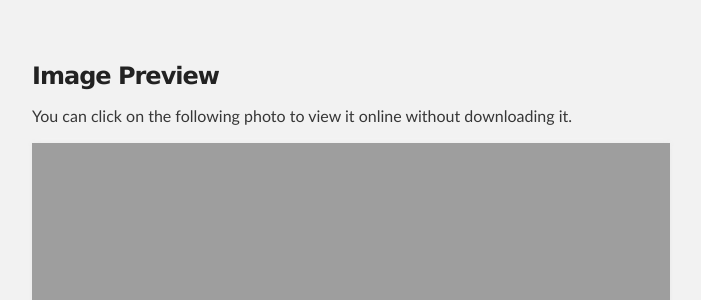
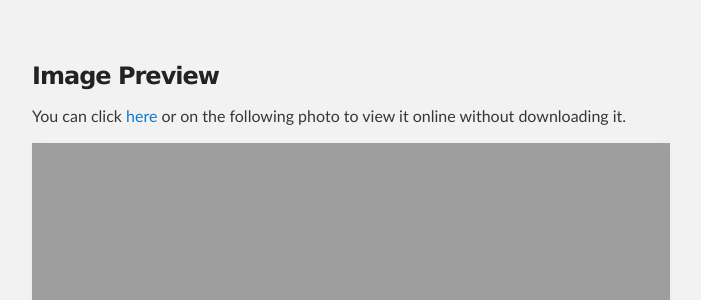
Before and after one commit to iccv2025shenzhen/iccv2025shenzhen, a Jekyll site: the page built from index.md, in a window 1280 px wide and 900 px high, scrolled down 3256 px. Shown: the part 154-454 px from the top of the window, without its empty margins (288-989 px from the left). Built offline with Jekyll 4.4.1, drawn with Linux system fonts in a browser that asks for light colours; our own code applies the rules of GitHub Pages for plain Markdown files.

Commit message:
Update index.md

```diff
--- a/index.md
+++ b/index.md
@@ -80,7 +80,7 @@
 <div class="center-div">
 <div class="button-group">
     <a href="https://drive.google.com/file/d/1QwkQAVZ6p8bIbcvHQeG0mWH8-8VC8Qbo/view?usp=sharing" target="_blank" class="button primary icon arrowdown">Google Drive</a>
-    <a href="#" target="_blank" class="button primary icon arrowdown">Onedrive</a>
+    <a href="https://1drv.ms/b/s!AuhhtbzUYu0v3E-y0OaUF3qyDO-u?e=R7gZrw" target="_blank" class="button primary icon arrowdown">Onedrive</a>
     <a href="https://iccv2025shenzhen.github.io/assets/file/ICCV2025shenzhen_compact.pdf" target="_blank" class="button primary icon arrowdown">Github</a>
     <a href="https://iccv2025shenzhen.gitee.io/assets/file/ICCV2025shenzhen_compact.pdf" target="_blank" class="button primary icon arrowdown">Gitee (within China)</a>
 </div>
@@ -124,7 +124,7 @@
 
 ### Image Preview
 
-You can click on the following photo to view it online without downloading it.
+You can click [here](/ICCV2025shenzhen.html) or on the following photo to view it online without downloading it.
 
 [<img src="https://iccv2025shenzhen.github.io/assets/images/ICCV2025shenzhen.png" width="638">](/ICCV2025shenzhen.html)
 
```
